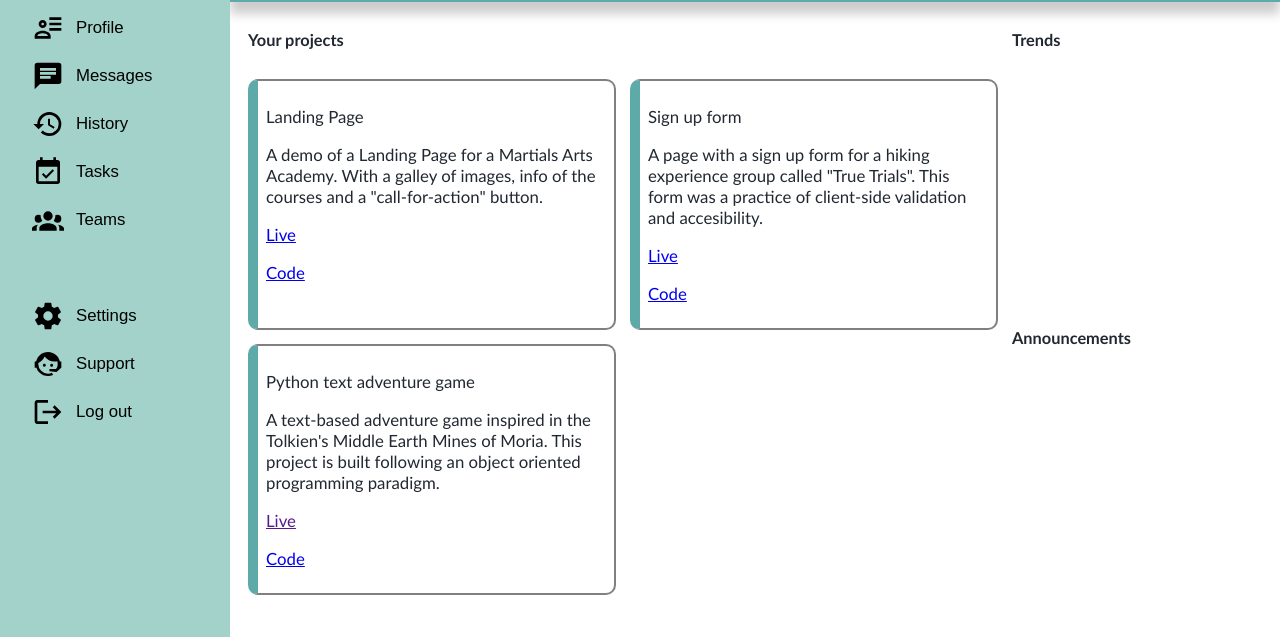
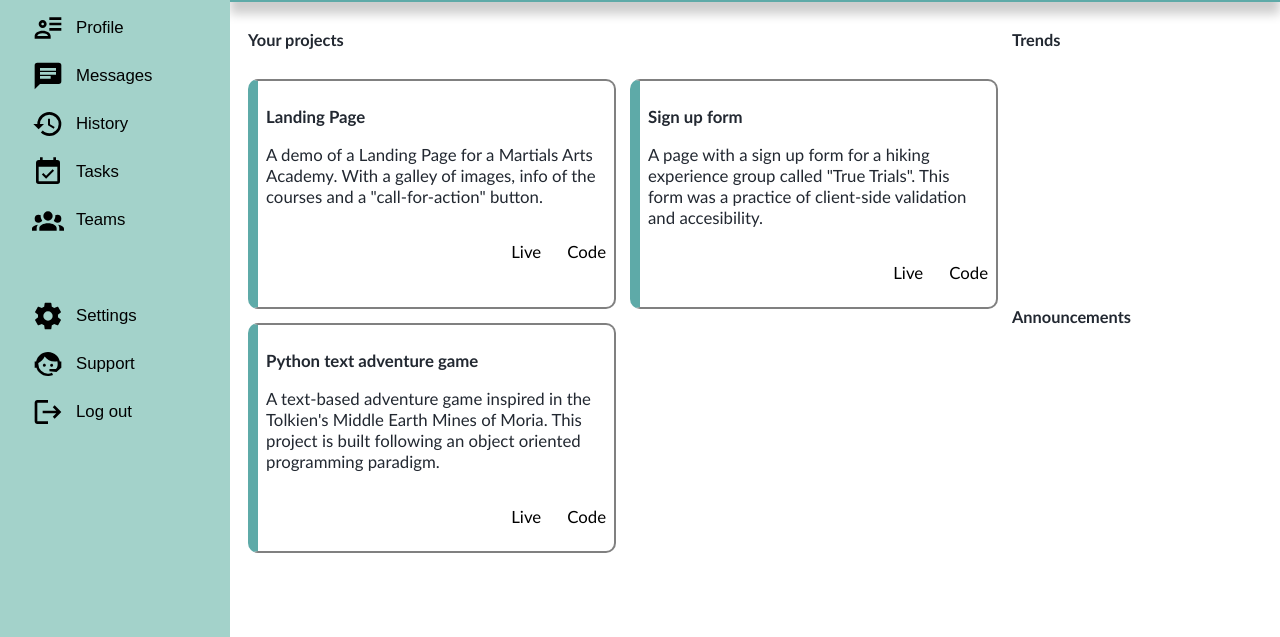
Before and after one commit to rafabo7/top-dashboard, a plain HTML site: page index.html in a window 1280 px wide. Shown: the part 163-800 px from the top of the page. Drawn offline with Linux system fonts and the light colour scheme.

Commit message:
Style and structure the projects section with grid It stays like this for the moment, moving forward a responsive approach will be needed.

```diff
--- a/style.css
+++ b/style.css
@@ -186,7 +186,7 @@ main {
     grid-row: 1 / 3;
 
     display: grid;
-    grid-template-columns: repeat(2, 1fr);
+    grid-template-columns: repeat(2, minmax(240px, 1fr));
     gap: 14px;
 }
 
@@ -200,6 +200,24 @@ main {
     border-radius: 10px;
     padding: 8px;
 }
+
+.projects .card-title {
+    font-size: 1.2rem;
+    font-weight: bold;
+}
+
+.projects .card-footer {
+    display: flex;
+    flex-direction: row;
+    justify-content: end;
+    gap: 26px;
+}
+.projects .card-footer a {
+    text-decoration: none;
+    color: black;
+
+}
+
 
 .trends {
     grid-column: 2;
```
